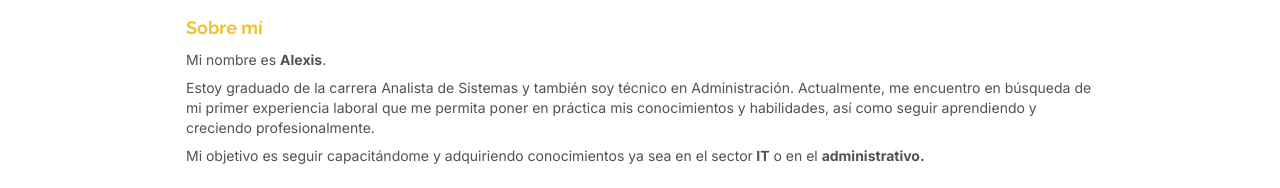
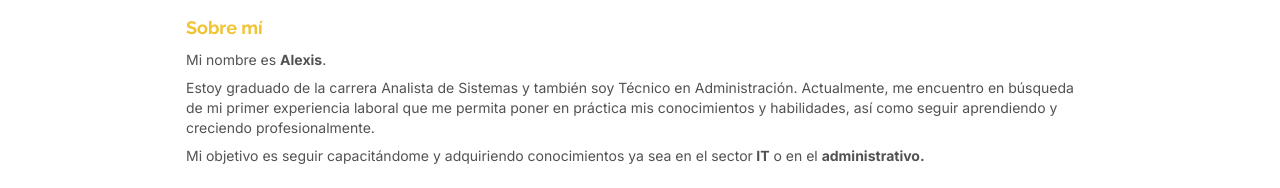
Before and after one commit to Melones5/Newportfolio, a React (Create React App) app: page / in a window 1280 px wide. Shown: the part 218-406 px from the top of the page. Built offline with nearby package versions, Linux system fonts and the light colour scheme; a web font is replaced by a local one.

Commit message:
fixing some about text

```diff
--- a/src/components/sections/About.jsx
+++ b/src/components/sections/About.jsx
@@ -5,8 +5,8 @@ const About = () => {
     <div className='w-full pt-8'>
       <h2 className='text-lg font-raleway font-bold text-primary-yellow'>Sobre mí</h2>
       <p className='pt-2 text-sm font-inter text-neutralText dark:text-darkText'>
-        Mi nombre es <span className='font-bold'>Alexis</span>. </p>
-      <p className='pt-2 text-sm font-inter text-neutralText dark:text-darkText'>Estoy graduado de la carrera Analista de Sistemas y también soy técnico en Administración.
+        Mi nombre es <span className='font-bold'>Alexis</span>.</p>
+      <p className='pt-2 text-sm font-inter text-neutralText dark:text-darkText'>Estoy graduado de la carrera Analista de Sistemas y también soy Técnico en Administración.
         Actualmente, me encuentro en búsqueda de mi primer experiencia laboral que me permita poner en práctica mis conocimientos y habilidades,
         así como seguir aprendiendo y creciendo profesionalmente. </p>
       <p className='pt-2 text-sm font-inter text-neutralText dark:text-darkText'>Mi objetivo es seguir capacitándome y adquiriendo conocimientos ya sea en el sector
```
